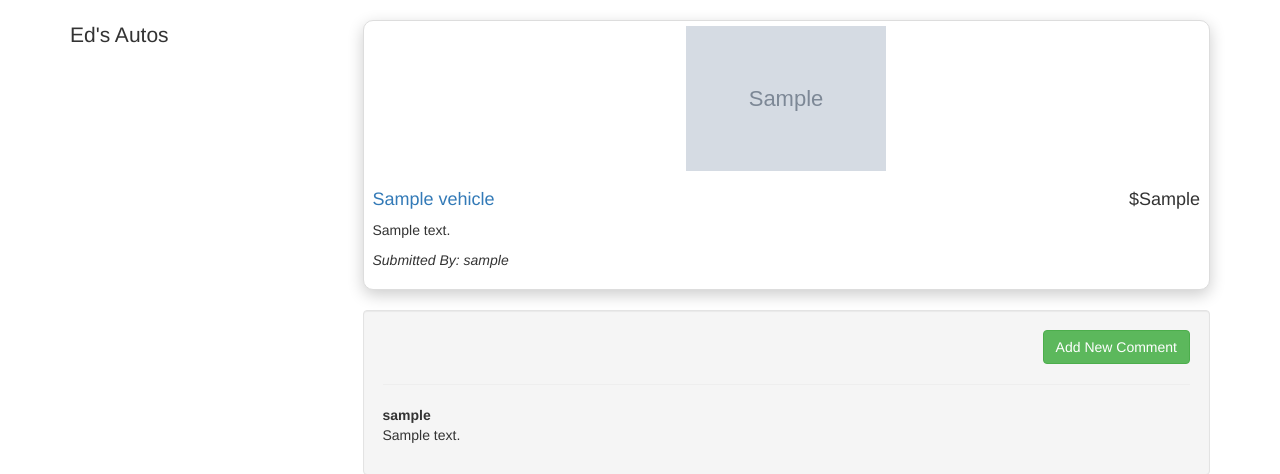
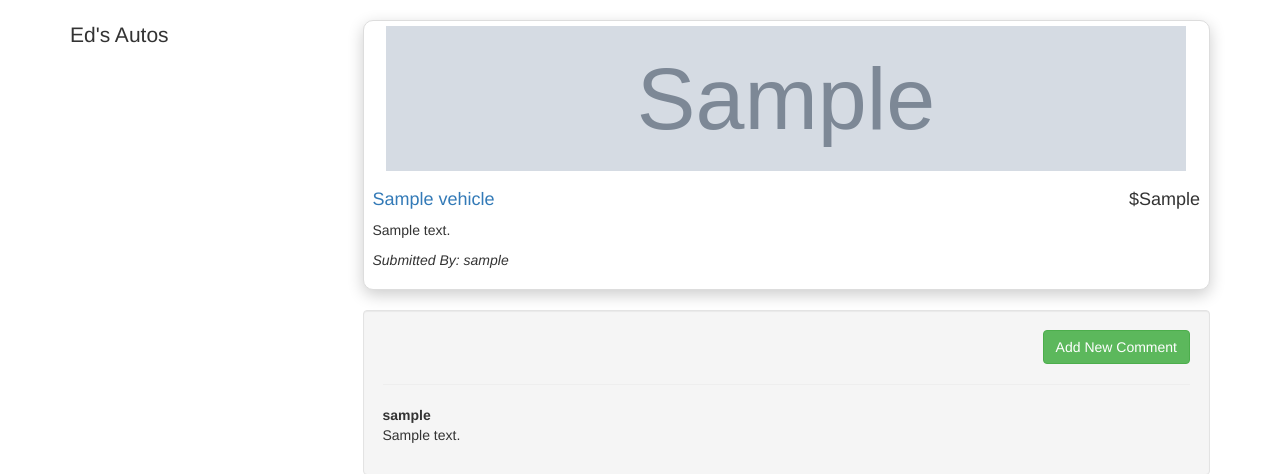
Before and after one commit to MendozaEduardo/edsAutos, a Node server app: page /vehicles/600000000000000000000001 in a window 1280 px wide. Shown: the part 52-526 px from the top of the page. Run offline with Node 20, Linux system fonts and the light colour scheme; tables that the repository leaves empty hold one stand-in row (values such as "Sample post"); grey boxes marked "Sample" are stand-in pictures; some libraries are stand-ins or nearby versions.

Commit message:
changes to car info, image, comments

```diff
--- a/public/stylesheets/main.css
+++ b/public/stylesheets/main.css
@@ -5,8 +5,8 @@
 }
 
 .image-responsive{
-    max-width: 800px;
-    max-width: 800px;
+    min-width: 800px;
+    min-width: 800px;
 }
 
 .thumbnail {
```
